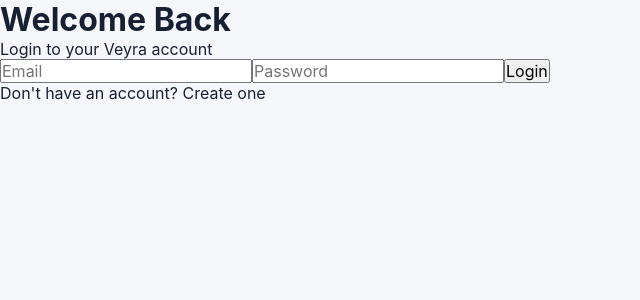
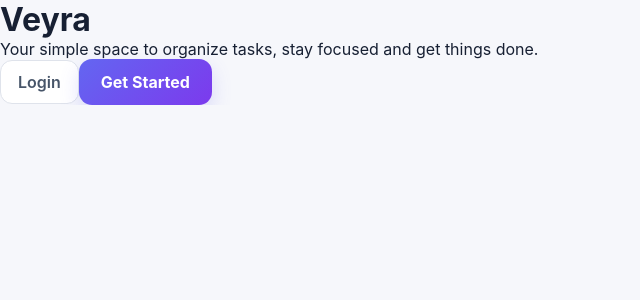
Before and after one commit to Vibhor-21-Sharma/veyra, a React app in the folder frontend/: page /login in a window 1280 px wide. Shown: the top 300 px of the page, without its empty margins (0-640 px from the left). Built offline with nearby package versions, Linux system fonts and the light colour scheme; the HTML template or start-up script is replaced by a standard one.

Commit message:
Fix React routing

```diff
--- a/frontend/src/App.jsx
+++ b/frontend/src/App.jsx
@@ -1,5 +1,5 @@
 import "./App.css";
-import { BrowserRouter, Routes, Route } from "react-router-dom";
+import { HashRouter, Routes, Route } from "react-router-dom";
 
 import Login from "./pages/login";
 import Register from "./pages/register";
@@ -17,11 +17,11 @@ function Home() {
       </p>
 
       <div className="home-buttons">
-        <a href="/login">
+        <a href="#/login">
           <button className="secondary-btn">Login</button>
         </a>
 
-        <a href="/register">
+        <a href="#/register">
           <button className="primary-btn">Get Started</button>
         </a>
       </div>
@@ -31,7 +31,7 @@ function Home() {
 
 function App() {
   return (
-    <BrowserRouter>
+    <HashRouter>
       <Routes>
         <Route path="/" element={<Home />} />
         <Route path="/login" element={<Login />} />
@@ -39,7 +39,7 @@ function App() {
         <Route path="/dashboard" element={<Dashboard />} />
         <Route path="/profile" element={<Profile />} />
       </Routes>
-    </BrowserRouter>
+    </HashRouter>
   );
 }
 
```
